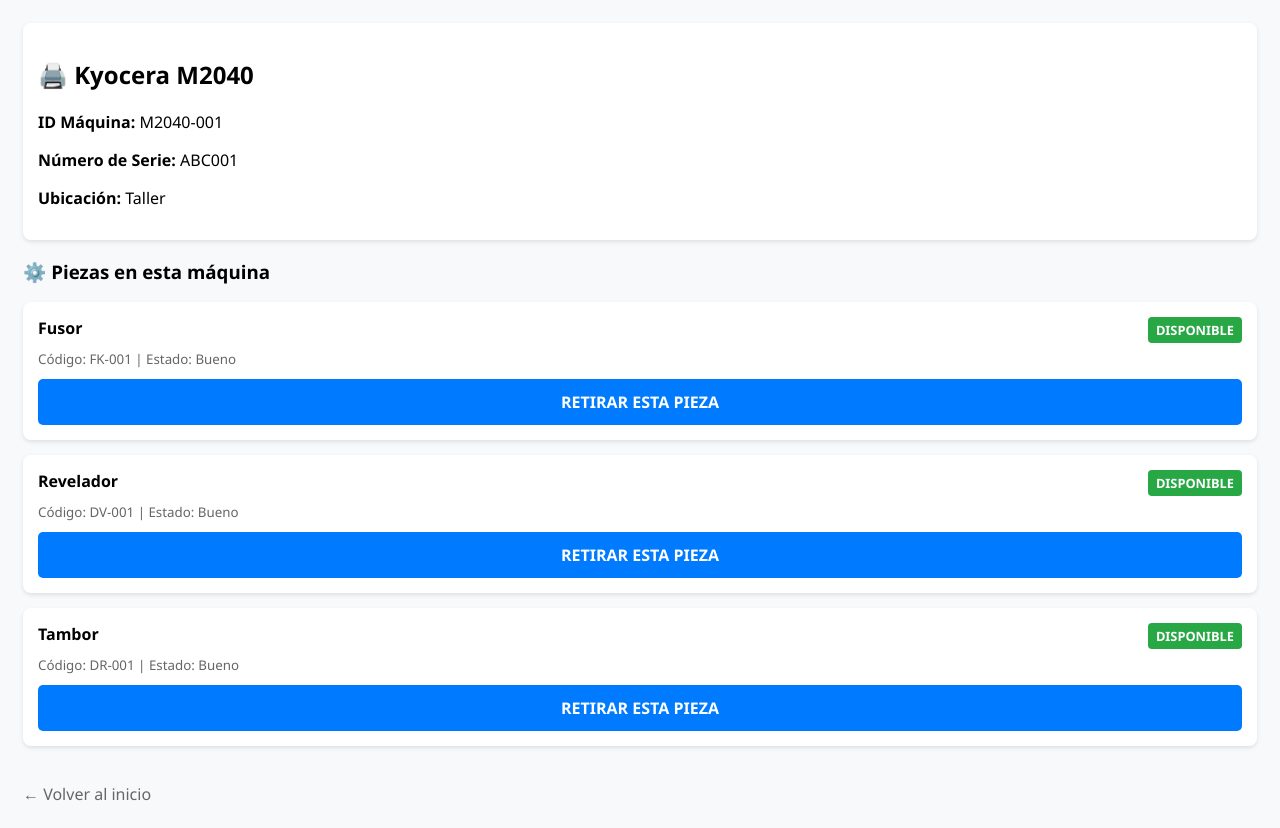
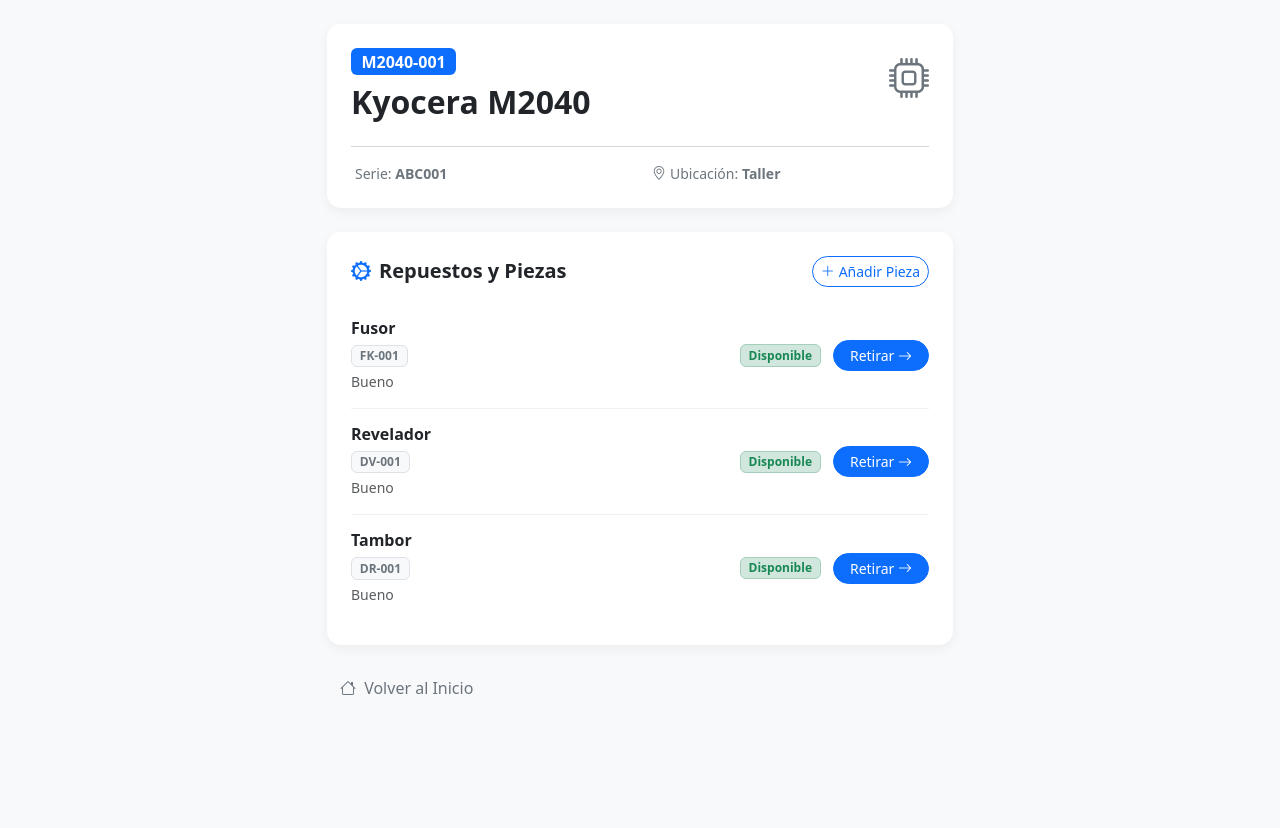
Before and after one commit to bryanyael/inventario-taller, a Flask app: a page that uses templates/maquina.html in a window 1280 px wide. After the commit the page ends 695 px from the top, so only its background shows below. Run offline with Flask 3, Linux system fonts and the light colour scheme; data comes from the database, SQL or seed files in the repository.

Commit message:
Update maquina.html

```diff
--- a/templates/maquina.html
+++ b/templates/maquina.html
@@ -1,59 +1,80 @@
-
 <!DOCTYPE html>
 <html lang="es">
 <head>
     <meta charset="UTF-8">
     <meta name="viewport" content="width=device-width, initial-scale=1.0">
-    <title>{{ maquina.marca }} {{ maquina.modelo }} - {{ codigo }}</title>
+    <title>Máquina {{ codigo }}</title>
+    <link href="https://cdn.jsdelivr.net/npm/bootstrap@5.3.0/dist/css/bootstrap.min.css" rel="stylesheet">
+    <link rel="stylesheet" href="https://cdn.jsdelivr.net/npm/bootstrap-icons@1.11.0/font/bootstrap-icons.css">
     <style>
-        body { font-family: 'Segoe UI', Arial, sans-serif; padding: 15px; background-color: #f8f9fa; }
-        .card { background: white; padding: 15px; border-radius: 8px; margin-bottom: 15px; box-shadow: 0 2px 4px rgba(0,0,0,0.1); }
-        .badge { padding: 4px 8px; border-radius: 4px; font-size: 0.8rem; font-weight: bold; color: white; float: right; }
-        .badge-disponible { background-color: #28a745; }
-        .badge-extraida { background-color: #dc3545; }
-        .btn-solicitar { display: block; width: 100%; text-align: center; padding: 12px 0; background-color: #007bff; color: white; text-decoration: none; border-radius: 5px; font-weight: bold; margin-top: 10px; border: none; cursor: pointer; }
-        .btn-rearmar { background-color: #28a745; margin-top: 8px; }
+        body { background-color: #f8f9fa; }
+        .custom-card { border: none; border-radius: 14px; box-shadow: 0 4px 12px rgba(0,0,0,0.05); }
+        .pieza-box { border-bottom: 1px solid #edf2f7; }
+        .pieza-box:last-child { border-bottom: none; }
     </style>
 </head>
 <body>
+    <div class="container py-4" style="max-width: 650px;">
 
-    <div class="card">
-        <h2>🖨️ {{ maquina.marca }} {{ maquina.modelo }}</h2>
-        <p><strong>ID Máquina:</strong> {{ codigo }}</p>
-        <p><strong>Número de Serie:</strong> {{ maquina.numero_serie }}</p>
-        <p><strong>Ubicación:</strong> {{ maquina.ubicacion }}</p>
+        <!-- Tarjeta Máquina -->
+        <div class="card custom-card bg-white p-4 mb-4">
+            <div class="d-flex justify-content-between align-items-start mb-2">
+                <div>
+                    <span class="badge bg-primary fs-6 mb-2">{{ codigo }}</span>
+                    <h2 class="fw-bold mb-0 text-dark">{{ maquina.marca }} {{ maquina.modelo }}</h2>
+                </div>
+                <i class="bi bi-cpu text-secondary fs-1"></i>
+            </div>
+            <hr class="text-muted opacity-25">
+            <div class="row text-secondary small">
+                <div class="col-6"><i class="bi bi-barcode me-1"></i>Serie: <strong>{{ maquina.numero_serie }}</strong></div>
+                <div class="col-6"><i class="bi bi-geo-alt me-1"></i>Ubicación: <strong>{{ maquina.ubicacion }}</strong></div>
+            </div>
         </div>
 
-    <h3>⚙️ Piezas en esta máquina</h3>
+        <!-- Lista Piezas -->
+        <div class="card custom-card bg-white p-4 mb-4">
+            <div class="d-flex justify-content-between align-items-center mb-3">
+                <h5 class="fw-bold mb-0"><i class="bi bi-gear-wide-connected me-2 text-primary"></i>Repuestos y Piezas</h5>
+                <a href="/admin/agregar_piezas/{{ codigo }}" class="btn btn-outline-primary btn-sm rounded-pill">
+                    <i class="bi bi-plus-lg me-1"></i>Añadir Pieza
+                </a>
+            </div>
 
-    {% for pieza in piezas %}
-        <div class="card">
-            {% if pieza.disponible %}
-                <span class="badge badge-disponible">DISPONIBLE</span>
-            {% else %}
-                <span class="badge badge-extraida">EXTRAÍDA</span>
-            {% endif %}
-
-            <h4 style="margin: 0 0 8px 0;">{{ pieza.nombre }}</h4>
-            <p style="margin: 4px 0; color: #666;"><small>Código: {{ pieza.codigo }} | Estado: {{ pieza.estado }}</small></p>
-
-            {% if pieza.disponible %}
-                <a href="/solicitar/{{ codigo }}/{{ pieza.id }}" class="btn-solicitar">
-                    RETIRAR ESTA PIEZA
+            <div class="list-group list-group-flush">
+                {% for p in piezas %}
+                <div class="pieza-box py-3 d-flex justify-content-between align-items-center">
+                    <div>
+                        <h6 class="fw-bold mb-1 text-dark">{{ p.nombre }}</h6>
+                        <span class="badge bg-light text-secondary border me-2">{{ p.codigo }}</span>
+                        <small class="text-muted d-block mt-1">{{ p.estado }}</small>
+                    </div>
+                    <div>
+                        {% if p.disponible %}
+                            <span class="badge bg-success-subtle text-success border border-success-subtle me-2">Disponible</span>
+                            <a href="/solicitar/{{ codigo }}/{{ p.id }}" class="btn btn-primary btn-sm rounded-pill px-3">
+                                Retirar <i class="bi bi-arrow-right short"></i>
                             </a>
                         {% else %}
-                <!-- Botón para devolver o rearmar -->
-                <form action="/devolver_pieza/{{ codigo }}/{{ pieza.id }}" method="POST">
-                    <button type="submit" class="btn-solicitar btn-rearmar">
-                        🔄 MARCAR COMO DEVUELTA / REARMADA
+                            <span class="badge bg-danger-subtle text-danger border border-danger-subtle me-2">Prestada</span>
+                            <form action="/devolver_pieza/{{ codigo }}/{{ p.id }}" method="POST" class="d-inline">
+                                <button type="submit" class="btn btn-warning btn-sm rounded-pill px-3 text-dark fw-semibold">
+                                    Devolver
                                 </button>
                             </form>
                         {% endif %}
                     </div>
+                </div>
+                {% else %}
+                <div class="text-center py-4 text-muted">
+                    <i class="bi bi-inbox fs-2 d-block mb-2"></i>
+                    No hay piezas registradas en esta máquina.
+                </div>
                 {% endfor %}
+            </div>
+        </div>
 
-    <br>
-    <a href="/" style="color: #666; text-decoration: none;">← Volver al inicio</a>
-
+        <a href="/" class="btn btn-link text-decoration-none text-secondary"><i class="bi bi-house me-1"></i> Volver al Inicio</a>
+    </div>
 </body>
 </html>
```
Lines whose indentation alone changed are shown as unchanged.
